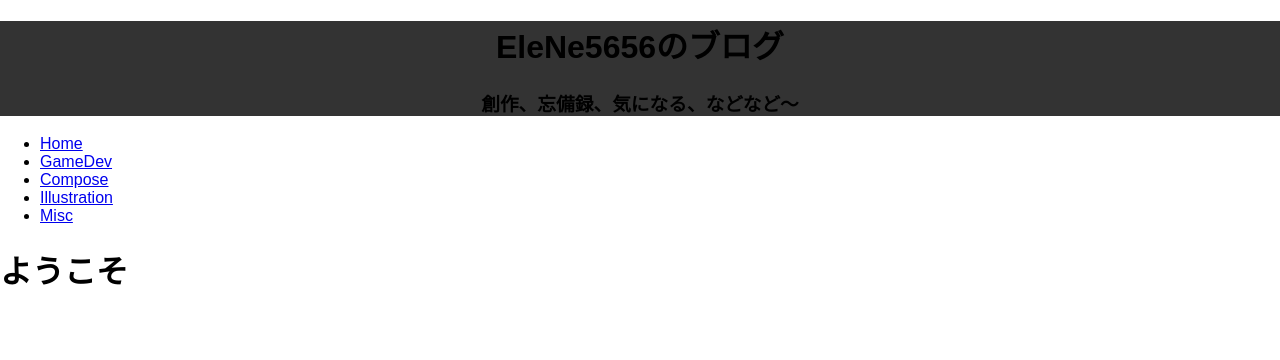
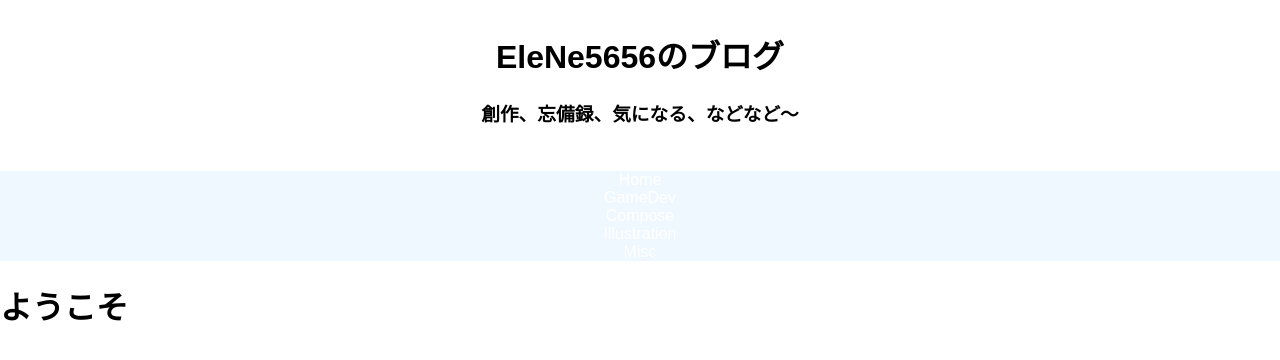
Before and after one commit to junya005/my-blogs, a Jekyll site: the page built from docs/index.html, in a window 1280 px wide. Shown: the top 360 px of the page. Built offline with Jekyll 4.4.1, drawn with Linux system fonts in a browser that asks for light colours.

Commit message:
main.sass を更新

```diff
--- a/docs/_sass/main.sass
+++ b/docs/_sass/main.sass
@@ -6,13 +6,11 @@
 
 /* ヘッダーのスタイル設定 */
 .header-content
-    background-color: #333
-    color: black
-    padding: 1Opx 2Opx
+    padding: 10px 20px
     text-align: center
 
 /* ナビゲーションメニューのスタイル設定 */
-.navigation_content
+.navigation-content
     background-color: aliceblue
     text-align: center
 
```
